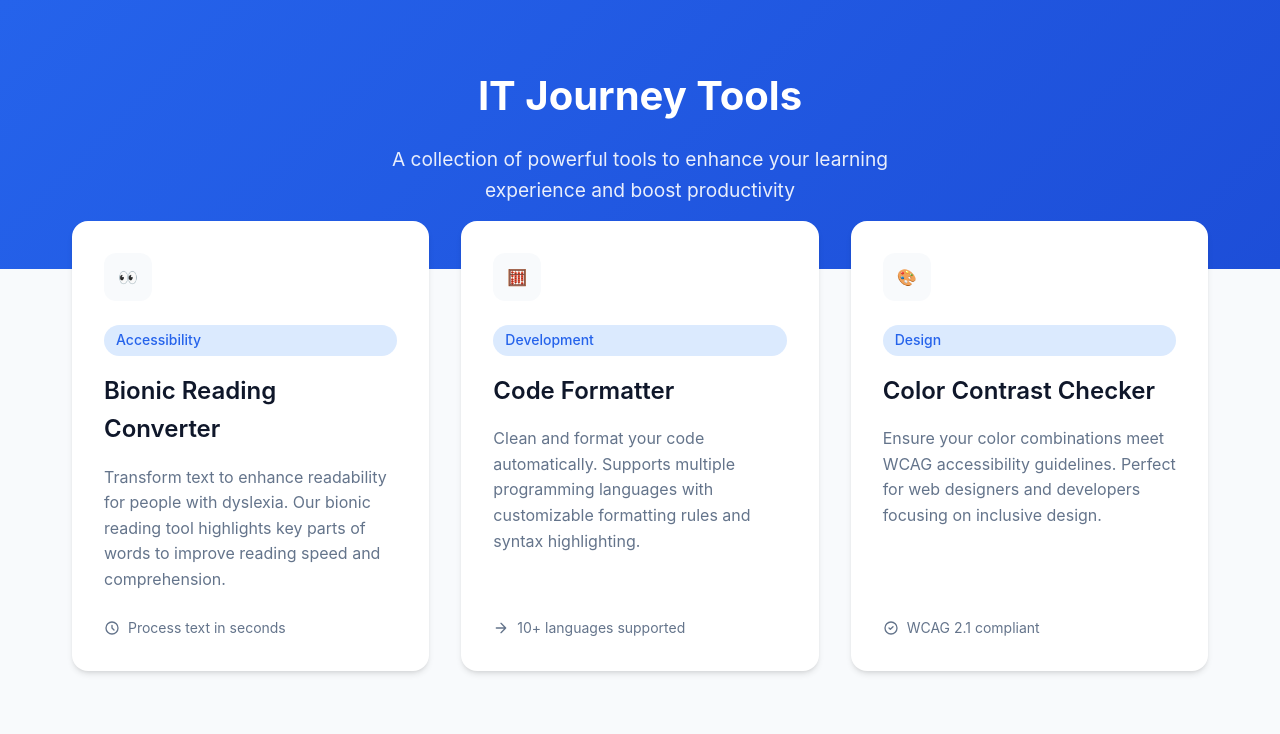
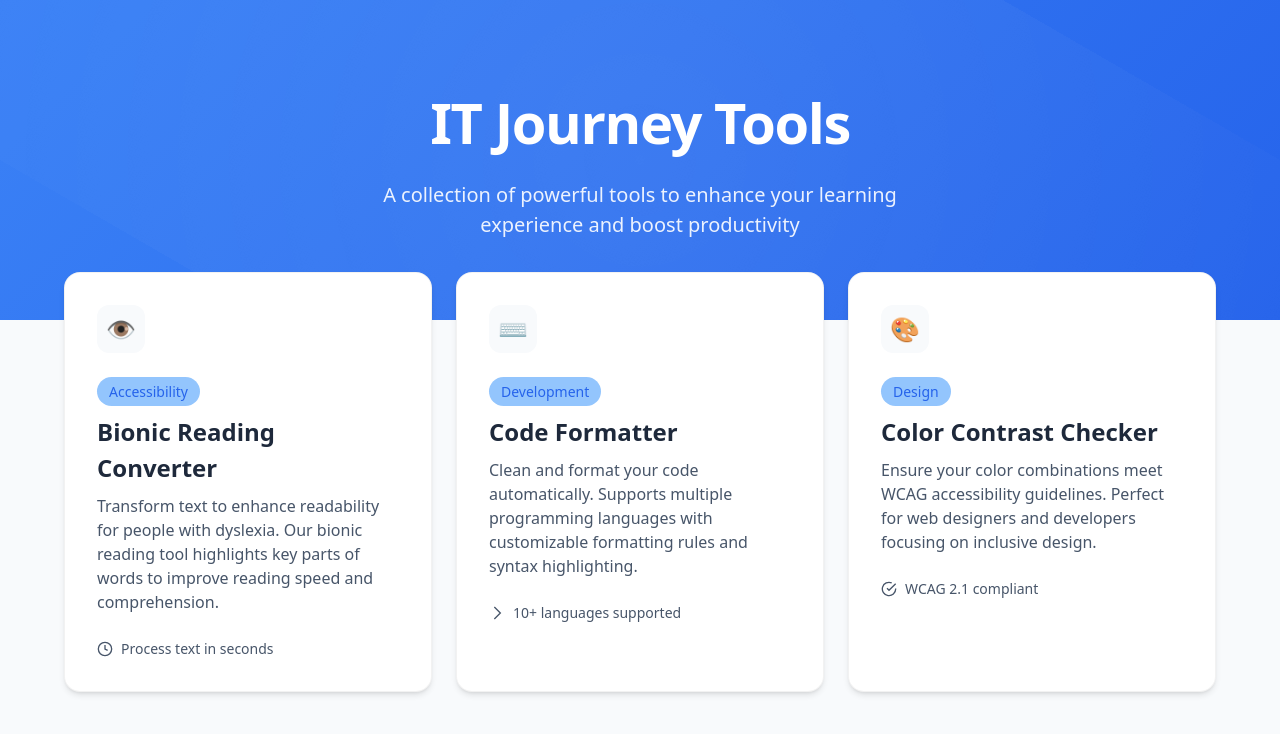
Before and after one commit to MrCodeBS/Tools-MITJ, a plain HTML site: page index.html in a window 1280 px wide. Drawn offline with Linux system fonts and the light colour scheme.

Commit message:
Update index.html

```diff
--- a/index.html
+++ b/index.html
@@ -5,85 +5,140 @@
     <meta name="viewport" content="width=device-width, initial-scale=1.0">
     <title>IT Journey Tools Hub</title>
     <style>
+        /* Modern CSS Reset & Variables */
         :root {
-            --primary: #2563eb;
-            --primary-dark: #1d4ed8;
-            --secondary: #64748b;
-            --bg-light: #f8fafc;
-            --card-hover: #f1f5f9;
+            --primary: #3b82f6;
+            --primary-dark: #2563eb;
+            --primary-light: #93c5fd;
+            --gray-50: #f8fafc;
+            --gray-100: #f1f5f9;
+            --gray-600: #475569;
+            --gray-800: #1e293b;
+            --shadow-sm: 0 1px 2px 0 rgb(0 0 0 / 0.05);
+            --shadow: 0 4px 6px -1px rgb(0 0 0 / 0.1), 0 2px 4px -2px rgb(0 0 0 / 0.1);
+            --shadow-lg: 0 10px 15px -3px rgb(0 0 0 / 0.1), 0 4px 6px -4px rgb(0 0 0 / 0.1);
         }
 
-        * {
+        /* Modern Reset */
+        *, *::before, *::after {
             margin: 0;
             padding: 0;
             box-sizing: border-box;
-            font-family: 'Inter', -apple-system, BlinkMacSystemFont, 'Segoe UI', Roboto, sans-serif;
         }
 
+        /* Base Styles */
         body {
-            background: var(--bg-light);
-            color: #1e293b;
-            line-height: 1.6;
+            font-family: system-ui, -apple-system, 'Segoe UI', Roboto, sans-serif;
+            background: var(--gray-50);
+            color: var(--gray-800);
+            line-height: 1.5;
         }
 
+        /* Modern Header */
         .header {
             background: linear-gradient(135deg, var(--primary) 0%, var(--primary-dark) 100%);
             color: white;
-            padding: 4rem 2rem;
+            padding: clamp(2rem, 8vw, 5rem) 1rem;
             text-align: center;
+            position: relative;
+            overflow: hidden;
         }
 
-        .header h1 {
-            font-size: 2.5rem;
-            margin-bottom: 1rem;
-            font-weight: 700;
+        .header::after {
+            content: '';
+            position: absolute;
+            bottom: -50%;
+            left: -50%;
+            width: 200%;
+            height: 200%;
+            background: radial-gradient(circle, rgba(255,255,255,0.1) 0%, transparent 60%);
+            opacity: 0.6;
+            animation: rotate 60s linear infinite;
         }
 
-        .header p {
-            font-size: 1.2rem;
+        @keyframes rotate {
+            from { transform: rotate(0deg); }
+            to { transform: rotate(360deg); }
+        }
+
+        .header__content {
+            position: relative;
+            z-index: 1;
+            max-width: 800px;
+            margin: 0 auto;
+        }
+
+        .header__title {
+            font-size: clamp(2rem, 5vw, 3.5rem);
+            font-weight: 800;
+            margin-bottom: 1rem;
+            letter-spacing: -0.025em;
+        }
+
+        .header__description {
+            font-size: clamp(1rem, 2vw, 1.25rem);
             opacity: 0.9;
             max-width: 600px;
             margin: 0 auto;
         }
 
+        /* Main Content */
         .container {
             max-width: 1200px;
             margin: -3rem auto 4rem;
-            padding: 0 2rem;
+            padding: 0 1.5rem;
             position: relative;
+            z-index: 1;
         }
 
         .tools-grid {
             display: grid;
-            grid-template-columns: repeat(auto-fit, minmax(300px, 1fr));
-            gap: 2rem;
+            grid-template-columns: repeat(auto-fit, minmax(min(100%, 350px), 1fr));
+            gap: 1.5rem;
         }
 
+        /* Modern Card Design */
         .tool-card {
             background: white;
             border-radius: 1rem;
             padding: 2rem;
-            box-shadow: 0 4px 6px -1px rgba(0, 0, 0, 0.1), 0 2px 4px -2px rgba(0, 0, 0, 0.1);
-            transition: all 0.3s ease;
+            box-shadow: var(--shadow);
+            transition: all 0.3s cubic-bezier(0.4, 0, 0.2, 1);
             cursor: pointer;
             position: relative;
-            overflow: hidden;
+            isolation: isolate;
             display: flex;
             flex-direction: column;
-            height: 100%;
+            gap: 1.5rem;
+            border: 1px solid rgba(0,0,0,0.05);
+            overflow: hidden;
         }
 
         .tool-card:hover {
-            transform: translateY(-5px);
-            box-shadow: 0 10px 15px -3px rgba(0, 0, 0, 0.1), 0 4px 6px -4px rgba(0, 0, 0, 0.1);
+            transform: translateY(-4px);
+            box-shadow: var(--shadow-lg);
         }
 
         .tool-card::before {
             content: '';
             position: absolute;
+            inset: 0;
+            background: linear-gradient(135deg, var(--primary), var(--primary-dark));
+            opacity: 0;
+            z-index: -1;
+            transition: opacity 0.3s ease;
+        }
+
+        .tool-card:hover::before {
+            opacity: 0.05;
+        }
+
+        .tool-card::after {
+            content: '';
+            position: absolute;
             top: 0;
             left: 0;
-            width: 100%;
+            right: 0;
             height: 4px;
             background: var(--primary);
             transform: scaleX(0);
@@ -91,128 +146,183 @@
             transform-origin: left;
         }
 
-        .tool-card:hover::before {
+        .tool-card:hover::after {
             transform: scaleX(1);
         }
 
         .tool-icon {
-            background: var(--bg-light);
             width: 48px;
             height: 48px;
+            background: var(--gray-50);
             border-radius: 12px;
-            display: flex;
-            align-items: center;
-            justify-content: center;
-            margin-bottom: 1.5rem;
+            display: grid;
+            place-items: center;
+            font-size: 1.5rem;
+            transition: transform 0.3s ease;
         }
 
-        .tool-card h2 {
-            color: #0f172a;
-            font-size: 1.5rem;
-            margin-bottom: 1rem;
-            font-weight: 600;
+        .tool-card:hover .tool-icon {
+            transform: scale(1.1);
         }
 
-        .tool-card p {
-            color: var(--secondary);
-            margin-bottom: 1.5rem;
+        .tool-badge {
+            display: inline-block;
+            padding: 0.25rem 0.75rem;
+            background: var(--primary-light);
+            color: var(--primary-dark);
+            border-radius: 1rem;
+            font-size: 0.875rem;
+            font-weight: 500;
+            margin-bottom: 0.5rem;
+        }
+
+        .tool-title {
+            font-size: 1.5rem;
+            font-weight: 600;
+            color: var(--gray-800);
+            margin-bottom: 0.5rem;
+        }
+
+        .tool-description {
+            color: var(--gray-600);
+            font-size: 1rem;
             flex-grow: 1;
         }
 
-        .tool-stats {
-            display: flex;
-            gap: 1rem;
-            margin-top: auto;
-            font-size: 0.875rem;
-            color: var(--secondary);
-        }
-
-        .stat {
+        .tool-stat {
             display: flex;
             align-items: center;
             gap: 0.5rem;
+            color: var(--gray-600);
+            font-size: 0.875rem;
         }
 
-        .tool-badge {
-            background: #dbeafe;
-            color: var(--primary);
-            padding: 0.25rem 0.75rem;
-            border-radius: 1rem;
-            font-size: 0.875rem;
-            font-weight: 500;
-            margin-bottom: 1rem;
-            display: inline-block;
+        .tool-stat svg {
+            width: 1rem;
+            height: 1rem;
+            flex-shrink: 0;
         }
 
+        /* Modern Responsive Design */
         @media (max-width: 768px) {
-            .header {
-                padding: 3rem 1rem;
-            }
-
             .container {
-                padding: 0 1rem;
                 margin-top: -2rem;
             }
 
-            .tools-grid {
-                grid-template-columns: 1fr;
+            .tool-card {
+                padding: 1.5rem;
             }
+        }
+
+        /* Modern Loading Animation */
+        @keyframes shimmer {
+            0% { background-position: -1000px 0; }
+            100% { background-position: 1000px 0; }
+        }
+
+        .tool-card.loading {
+            animation: shimmer 2s infinite linear;
+            background: linear-gradient(to right, #f6f7f8 0%, #edeef1 20%, #f6f7f8 40%, #f6f7f8 100%);
+            background-size: 2000px 100%;
         }
     </style>
 </head>
 <body>
     <header class="header">
-        <h1>IT Journey Tools</h1>
-        <p>A collection of powerful tools to enhance your learning experience and boost productivity</p>
+        <div class="header__content">
+            <h1 class="header__title">IT Journey Tools</h1>
+            <p class="header__description">A collection of powerful tools to enhance your learning experience and boost productivity</p>
+        </div>
     </header>
 
     <main class="container">
         <div class="tools-grid">
-            <div class="tool-card" onclick="window.location.href='bionic-reader.html'">
-                <div class="tool-icon">👀</div>
+            <div class="tool-card" data-href="/bionic-reader">
+                <div class="tool-icon">👁️</div>
+                <div>
                     <span class="tool-badge">Accessibility</span>
-                <h2>Bionic Reading Converter</h2>
-                <p>Transform text to enhance readability for people with dyslexia. Our bionic reading tool highlights key parts of words to improve reading speed and comprehension.</p>
-                <div class="tool-stats">
-                    <div class="stat">
-                        <svg width="16" height="16" fill="none" stroke="currentColor" viewBox="0 0 24 24">
-                            <path stroke-linecap="round" stroke-linejoin="round" stroke-width="2" d="M12 8v4l3 3m6-3a9 9 0 11-18 0 9 9 0 0118 0z"></path>
+                    <h2 class="tool-title">Bionic Reading Converter</h2>
+                    <p class="tool-description">Transform text to enhance readability for people with dyslexia. Our bionic reading tool highlights key parts of words to improve reading speed and comprehension.</p>
+                </div>
+                <div class="tool-stat">
+                    <svg viewBox="0 0 24 24" fill="none" stroke="currentColor" stroke-width="2">
+                        <circle cx="12" cy="12" r="10"/>
+                        <path d="M12 6v6l4 2"/>
                     </svg>
                     <span>Process text in seconds</span>
                 </div>
             </div>
+
+            <div class="tool-card" data-href="/code-formatter">
+                <div class="tool-icon">⌨️</div>
+                <div>
+                    <span class="tool-badge">Development</span>
+                    <h2 class="tool-title">Code Formatter</h2>
+                    <p class="tool-description">Clean and format your code automatically. Supports multiple programming languages with customizable formatting rules and syntax highlighting.</p>
                 </div>
-
-            <div class="tool-card" onclick="window.location.href='/code-formatter'">
-                <div class="tool-icon">🧮</div>
-                <span class="tool-badge">Development</span>
-                <h2>Code Formatter</h2>
-                <p>Clean and format your code automatically. Supports multiple programming languages with customizable formatting rules and syntax highlighting.</p>
-                <div class="tool-stats">
-                    <div class="stat">
-                        <svg width="16" height="16" fill="none" stroke="currentColor" viewBox="0 0 24 24">
-                            <path stroke-linecap="round" stroke-linejoin="round" stroke-width="2" d="M5 12h14M12 5l7 7-7 7"></path>
+                <div class="tool-stat">
+                    <svg viewBox="0 0 24 24" fill="none" stroke="currentColor" stroke-width="2">
+                        <path d="M8 3l9 9-9 9"/>
                     </svg>
                     <span>10+ languages supported</span>
                 </div>
             </div>
+
+            <div class="tool-card" data-href="/contrast-checker">
+                <div class="tool-icon">🎨</div>
+                <div>
+                    <span class="tool-badge">Design</span>
+                    <h2 class="tool-title">Color Contrast Checker</h2>
+                    <p class="tool-description">Ensure your color combinations meet WCAG accessibility guidelines. Perfect for web designers and developers focusing on inclusive design.</p>
                 </div>
-
-            <div class="tool-card" onclick="window.location.href='/contrast-checker'">
-                <div class="tool-icon">🎨</div>
-                <span class="tool-badge">Design</span>
-                <h2>Color Contrast Checker</h2>
-                <p>Ensure your color combinations meet WCAG accessibility guidelines. Perfect for web designers and developers focusing on inclusive design.</p>
-                <div class="tool-stats">
-                    <div class="stat">
-                        <svg width="16" height="16" fill="none" stroke="currentColor" viewBox="0 0 24 24">
-                            <path stroke-linecap="round" stroke-linejoin="round" stroke-width="2" d="M9 12l2 2 4-4m6 2a9 9 0 11-18 0 9 9 0 0118 0z"></path>
+                <div class="tool-stat">
+                    <svg viewBox="0 0 24 24" fill="none" stroke="currentColor" stroke-width="2">
+                        <path d="M22 11.08V12a10 10 0 11-5.93-9.14"/>
+                        <path d="M22 4L12 14.01l-3-3"/>
                     </svg>
                     <span>WCAG 2.1 compliant</span>
                 </div>
             </div>
         </div>
-        </div>
     </main>
+
+    <script>
+        // Modern vanilla JavaScript
+        document.addEventListener('DOMContentLoaded', () => {
+            // Add click handlers to cards
+            const cards = document.querySelectorAll('.tool-card');
+            cards.forEach(card => {
+                card.addEventListener('click', () => {
+                    const href = card.dataset.href;
+                    if (href) {
+                        window.location.href = href;
+                    }
+                });
+
+                // Add hover effect for touch devices
+                card.addEventListener('touchstart', () => {}, {passive: true});
+            });
+
+            // Add intersection observer for fade-in animation
+            const observer = new IntersectionObserver(
+                (entries) => {
+                    entries.forEach(entry => {
+                        if (entry.isIntersecting) {
+                            entry.target.style.opacity = '1';
+                            entry.target.style.transform = 'translateY(0)';
+                        }
+                    });
+                },
+                { threshold: 0.1 }
+            );
+
+            cards.forEach(card => {
+                card.style.opacity = '0';
+                card.style.transform = 'translateY(20px)';
+                card.style.transition = 'opacity 0.5s ease, transform 0.5s ease';
+                observer.observe(card);
+            });
+        });
+    </script>
 </body>
 </html>
```
Lines whose indentation alone changed are shown as unchanged.
